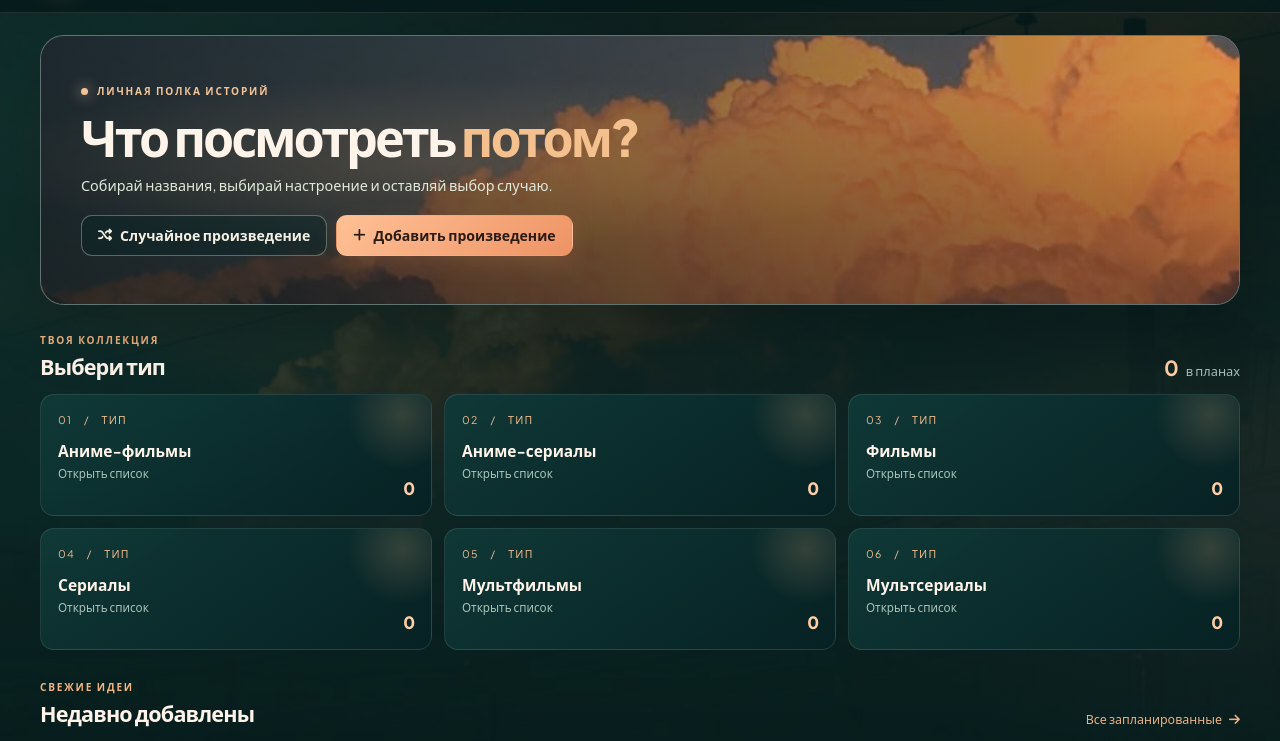
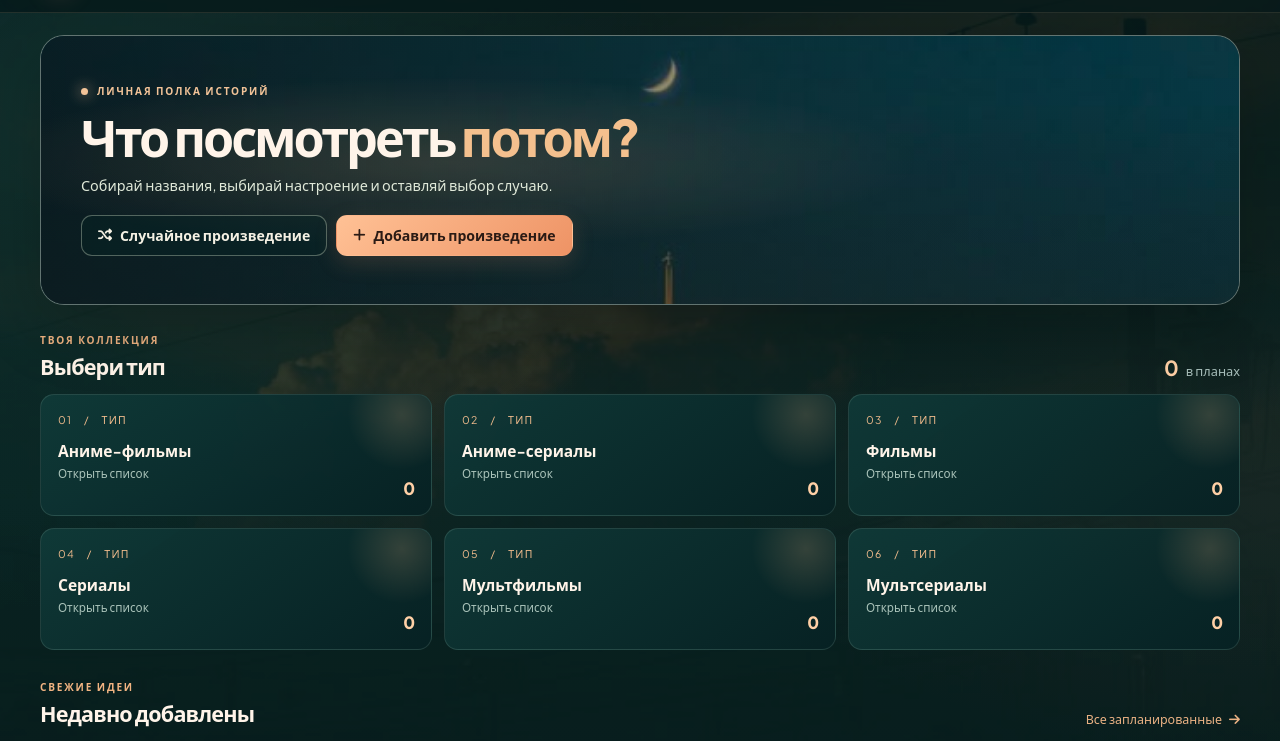
Before and after one commit to Mrcat201006/VIBE_CODER_ITS_NOT_COOL, a plain HTML site: page plans.html in a window 1280 px wide. Shown: the part 59-800 px from the top of the page. Drawn offline with Linux system fonts and the light colour scheme.

Commit message:
replace image

```diff
--- a/plans.css
+++ b/plans.css
@@ -4,7 +4,7 @@
 .plans-logo{text-decoration:none;color:inherit}
 .plans-page{padding-bottom:70px}
 .plans-hero{position:relative;isolation:isolate;display:flex;align-items:center;min-height:270px;margin-top:22px;padding:35px 40px;overflow:hidden;border:1px solid rgba(202,217,210,.36);border-radius:24px;background:#273c39;box-shadow:0 22px 65px rgba(0,0,0,.22)}
-.plans-hero::before{content:"";position:absolute;z-index:0;inset:-1.5%;background:url('assets/plans-header.jpg') center 53%/cover no-repeat;filter:saturate(1.12) contrast(1.06) brightness(.94);transform:scale(1.02)}
+.plans-hero::before{content:"";position:absolute;z-index:0;inset:-1.5%;background:url('assets/cloud-header (2).jpg') center 20%/cover no-repeat;filter:saturate(1.12) contrast(1.06) brightness(.94);transform:scale(1.02)}
 .plans-hero::after{content:"";position:absolute;z-index:1;inset:0;pointer-events:none;background:radial-gradient(ellipse at 34% 47%,rgba(255,174,94,.18),transparent 42%),linear-gradient(180deg,rgba(8,17,15,.08),transparent 45%,rgba(6,15,13,.20));mix-blend-mode:screen;opacity:.82}
 .plans-hero-shade{position:absolute;z-index:1;inset:0;pointer-events:none;background:linear-gradient(90deg,rgba(9,20,24,.76),rgba(15,27,30,.45) 51%,rgba(15,23,24,.10)),linear-gradient(0deg,rgba(8,15,16,.34),transparent 74%)}
 .plans-hero-copy{position:relative;z-index:2;max-width:620px}
```
Also changed, not shown: assets/cloud-header (2).jpg (added), assets/plans-header.jpg (deleted), assets/plans-road.jpg (deleted).
